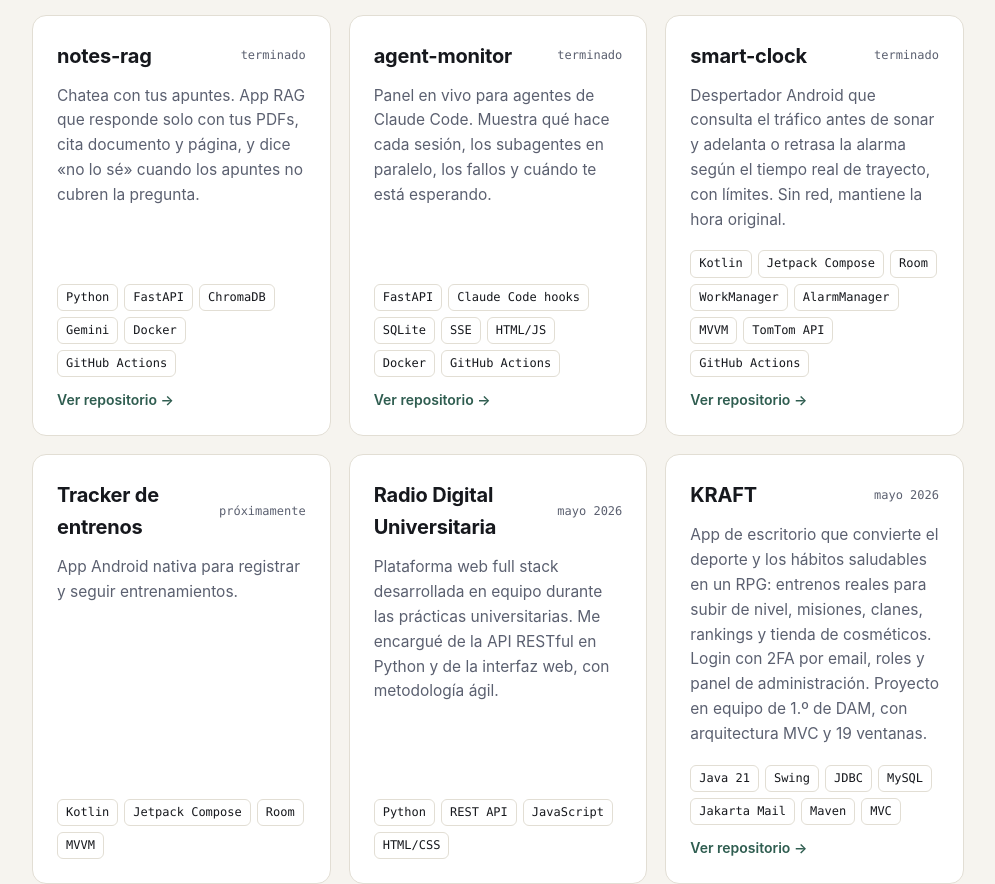
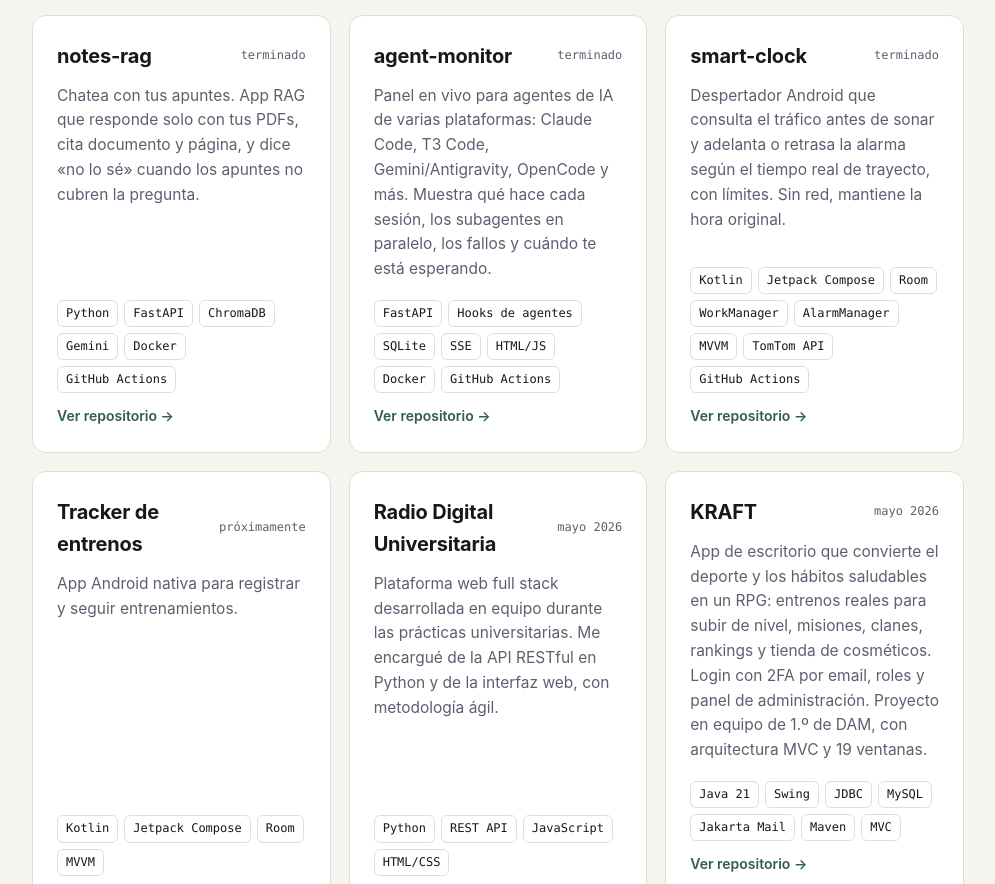
Before and after one commit to HugoPello/HugoPello.github.io, a plain HTML site: page index.html in a window 1280 px wide. Shown: the part 1157-2041 px from the top of the page, without its empty margins (142-1137 px from the left). Drawn offline with Linux system fonts and the light colour scheme.

Commit message:
Describe agent-monitor as multi-platform (ES and EN)
Co-Authored-By: Claude Opus 5.5 <noreply@anthropic.com>

```diff
--- a/index.html
+++ b/index.html
@@ -203,8 +203,8 @@
 
       <article class="card">
         <div class="card-top"><h3>agent-monitor</h3><span class="status">terminado</span></div>
-        <p>Panel en vivo para agentes de Claude Code. Muestra qué hace cada sesión, los subagentes en paralelo, los fallos y cuándo te está esperando.</p>
-        <div class="stack"><span>FastAPI</span><span>Claude Code hooks</span><span>SQLite</span><span>SSE</span><span>HTML/JS</span><span>Docker</span><span>GitHub Actions</span></div>
+        <p>Panel en vivo para agentes de IA de varias plataformas: Claude Code, T3 Code, Gemini/Antigravity, OpenCode y más. Muestra qué hace cada sesión, los subagentes en paralelo, los fallos y cuándo te está esperando.</p>
+        <div class="stack"><span>FastAPI</span><span>Hooks de agentes</span><span>SQLite</span><span>SSE</span><span>HTML/JS</span><span>Docker</span><span>GitHub Actions</span></div>
         <a class="link" href="https://github.com/HugoPello/agent-monitor" target="_blank" rel="noopener">Ver repositorio →</a>
       </article>
 
```
Also changed, not shown: en/index.html (+2 -2 lines).
